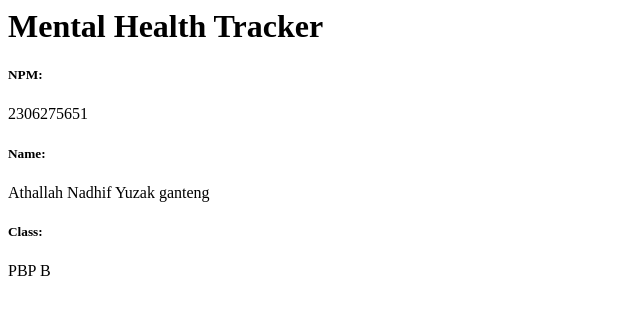
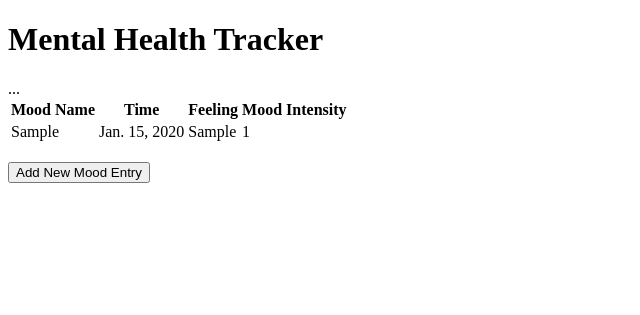
Before and after one commit to Athallah210505/mental-health-tracker, a Django app: page / in a window 1280 px wide. Shown: the top 315 px of the page, without its empty margins (0-640 px from the left). Run offline with Django 5.2, Linux system fonts and the light colour scheme; tables that the repository leaves empty hold one stand-in row (values such as "Sample post").

Commit message:
auto add to pws

```diff
--- a/main/models.py
+++ b/main/models.py
@@ -1,6 +1,8 @@
 from django.db import models
+import uuid
 
 class MoodEntry(models.Model):
+    id = models.UUIDField(primary_key=True, default=uuid.uuid4, editable=False)
     mood = models.CharField(max_length=255)
     time = models.DateField(auto_now_add=True)
     feelings = models.TextField()
--- /dev/null
+++ b/main/templates/base.html
@@ -0,0 +1,13 @@
+{% load static %}
+<!DOCTYPE html>
+<html lang="en">
+  <head>
+    <meta charset="UTF-8" />
+    <meta name="viewport" content="width=device-width, initial-scale=1.0" />
+    {% block meta %} {% endblock meta %}
+  </head>
+
+  <body>
+    {% block content %} {% endblock content %}
+  </body>
+</html>
--- a/main/templates/main.html
+++ b/main/templates/main.html
@@ -1,8 +1,36 @@
+{% extends 'base.html' %}
+{% block content %}
 <h1>Mental Health Tracker</h1>
+...
+{% if not mood_entries %}
+<p>Belum ada data mood pada mental health tracker.</p>
+{% else %}
+<table>
+  <tr>
+    <th>Mood Name</th>
+    <th>Time</th>
+    <th>Feeling</th>
+    <th>Mood Intensity</th>
+  </tr>
 
-<h5>NPM: </h5>
-<p>{{ npm }}<p>
-<h5>Name: </h5>
-<p>{{ name }}<p>
-<h5>Class: </h5>
-<p>{{ class }}<p>
+  {% comment %} Berikut cara memperlihatkan data mood di bawah baris ini
+  {% endcomment %}
+  {% for mood_entry in mood_entries %}
+  <tr>
+    <td>{{mood_entry.mood}}</td>
+    <td>{{mood_entry.time}}</td>
+    <td>{{mood_entry.feelings}}</td>
+    <td>{{mood_entry.mood_intensity}}</td>
+  </tr>
+  {% endfor %}
+</table>
+{% endif %}
+
+<br />
+
+<a href="{% url 'main:create_mood_entry' %}">
+  <button>Add New Mood Entry</button>
+</a>
+
+
+{% endblock content %}
--- a/main/urls.py
+++ b/main/urls.py
@@ -1,8 +1,14 @@
 from django.urls import path
 from main.views import show_main
+from main.views import show_main, create_mood_entry, show_xml, show_json, show_xml_by_id, show_json_by_id
 
 app_name = 'main'
 
 urlpatterns = [
     path('', show_main, name='show_main'),
+    path ('create_mood_entry', create_mood_entry, name='create_mood_entry'),
+    path('xml/', show_xml, name='show_xml'),
+    path ('json/', show_json, name='show_json'),
+    path ('xml/<str:id>/', show_xml_by_id, name='show_xml_by_id'),
+    path ('json/<str:id>/', show_json_by_id, name='show_json_by_id')
 ]
--- a/main/views.py
+++ b/main/views.py
@@ -1,10 +1,47 @@
-from django.shortcuts import render
+from django.shortcuts import render, redirect
+from main.forms import MoodEntryForm
+from main.models import MoodEntry
+from django.http import HttpResponse
+from django.core import serializers
 
 # Create your views here.
 def show_main(request):
+    mood_entries = MoodEntry.objects.all()
+
     context = {
-        'npm' : '2306275651',
-        'name' : 'Athallah Nadhif Yuzak ganteng',
-        'class' : 'PBP B'
+        'name': 'Pak Bepe',
+        'class': 'PBP D',
+        'npm': '2306123456',
+        'mood_entries': mood_entries
     }
-    return render(request, 'main.html', context)
+
+    return render(request, "main.html", context)
+
+def create_mood_entry(request):
+    form = MoodEntryForm(request.POST or None)
+
+    if form.is_valid() and request.method == 'POST':
+        form.save()
+        return redirect('main : show_entries')
+
+    context = {'form' : form}
+    return render(request, 'create_mood_entry.html', context)
+
+def show_xml(request):
+    data = MoodEntry.objects.all()
+
+def show_xml(request):
+    data = MoodEntry.objects.all()
+    return HttpResponse(serializers.serialize("xml", data), content_type="application/xml")
+
+def show_json(request):
+    data = MoodEntry.objects.all()
+    return HttpResponse(serializers.serialize("json", data), content_type="application/json")
+
+def show_xml_by_id(request, id):
+    data = MoodEntry.objects.filter(pk=id)
+    return HttpResponse(serializers.serialize("xml", data), content_type="application/xml")
+
+def show_json_by_id(request, id):
+    data = MoodEntry.objects.filter(pk=id)
+    return HttpResponse(serializers.serialize("json", data), content_type="application/json")
--- a/mental_health_tracker/settings.py
+++ b/mental_health_tracker/settings.py
@@ -25,7 +25,7 @@ SECRET_KEY = 'django-insecure-+bb)s1_nx4n#oqk0yw3!z(l5k8&z1rw%$qihci_mc35htl^q9d
 # SECURITY WARNING: don't run with debug turned on in production!
 DEBUG = True
 
-ALLOWED_HOSTS = ["localhost", "127.0.0.1","athallah-nadhif-mentalhealth.trackerpbp.cs.ui.ac.id"]
+ALLOWED_HOSTS = ["*"]
 
 
 # Application definition
@@ -55,7 +55,7 @@ ROOT_URLCONF = 'mental_health_tracker.urls'
 TEMPLATES = [
     {
         'BACKEND': 'django.template.backends.django.DjangoTemplates',
-        'DIRS': [],
+        'DIRS': [BASE_DIR/ 'templates'],
         'APP_DIRS': True,
         'OPTIONS': {
             'context_processors': [
@@ -122,3 +122,4 @@ STATIC_URL = 'static/'
 # https://docs.djangoproject.com/en/5.1/ref/settings/#default-auto-field
 
 DEFAULT_AUTO_FIELD = 'django.db.models.BigAutoField'
+CSRF_TRUSTED_ORIGINS = ["http://localhost","http://127.0.0.1","https://athallah-nadhif-mentalhealthtracker.pbp.cs.ui.ac.id/", "https://athallah-nadhif-mentalhealthtracker.pbp.cs.ui.ac.id/"]
```
Also changed, not shown: main/forms.py (added, +7 -0 lines), main/templates/create_mood_entry.html (added, +18 -0 lines), main/templates/styles.css (added, +11 -0 lines), .github/workflows/deploy.yml (added), main/migrations/0002_alter_moodentry_id.py (added).
